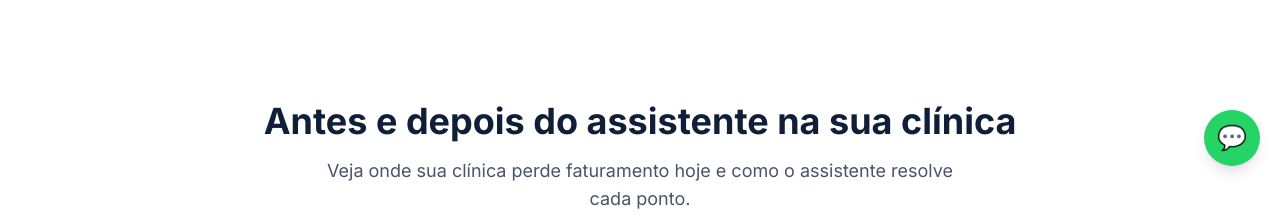
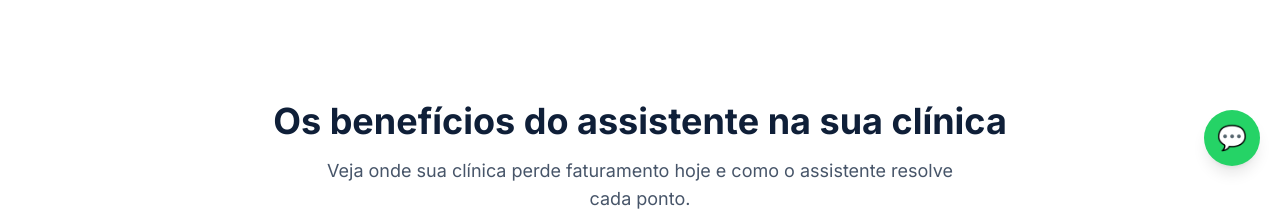
Before and after one commit to santos3tecnologia/site, a plain HTML site: page index.html in a window 1280 px wide. Shown: the part 614-830 px from the top of the page. Drawn offline with nearby package versions, Linux system fonts and the light colour scheme.

Commit message:
Atualizacao do Site

```diff
--- a/index.html
+++ b/index.html
@@ -61,7 +61,7 @@
 <!-- ========== COMPARATIVO ========== -->
 
 <section class="max-w-6xl mx-auto px-5 py-16">
-  <h2 class="text-3xl md:text-4xl font-bold text-navy text-center">Antes e depois do assistente na sua clínica</h2>
+  <h2 class="text-3xl md:text-4xl font-bold text-navy text-center">Os benefícios do assistente na sua clínica</h2>
   <p class="mt-4 text-lg text-center max-w-2xl mx-auto">Veja onde sua clínica perde faturamento hoje e como o assistente resolve cada ponto.</p>
 
   <!-- Cabeçalho (desktop) -->
```
